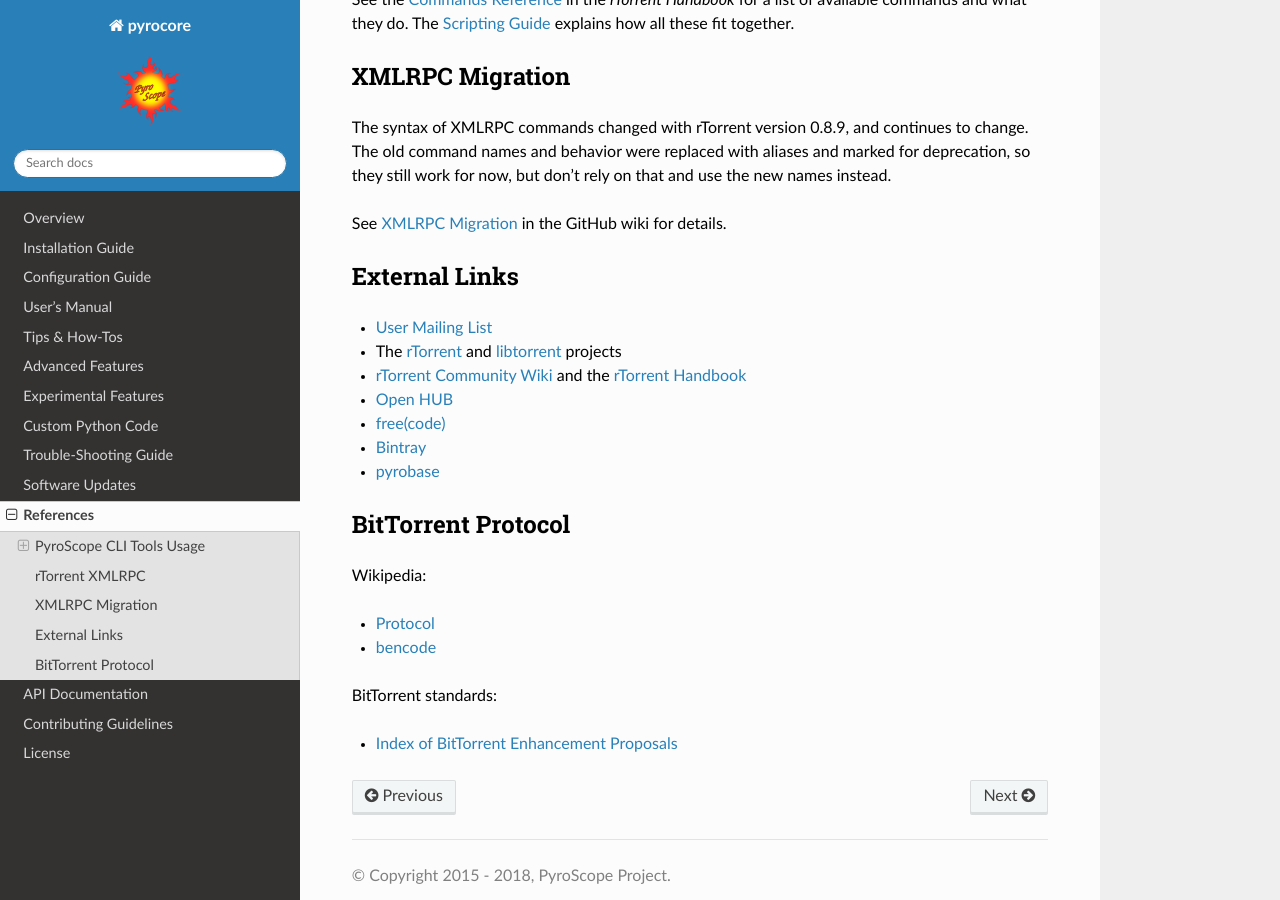
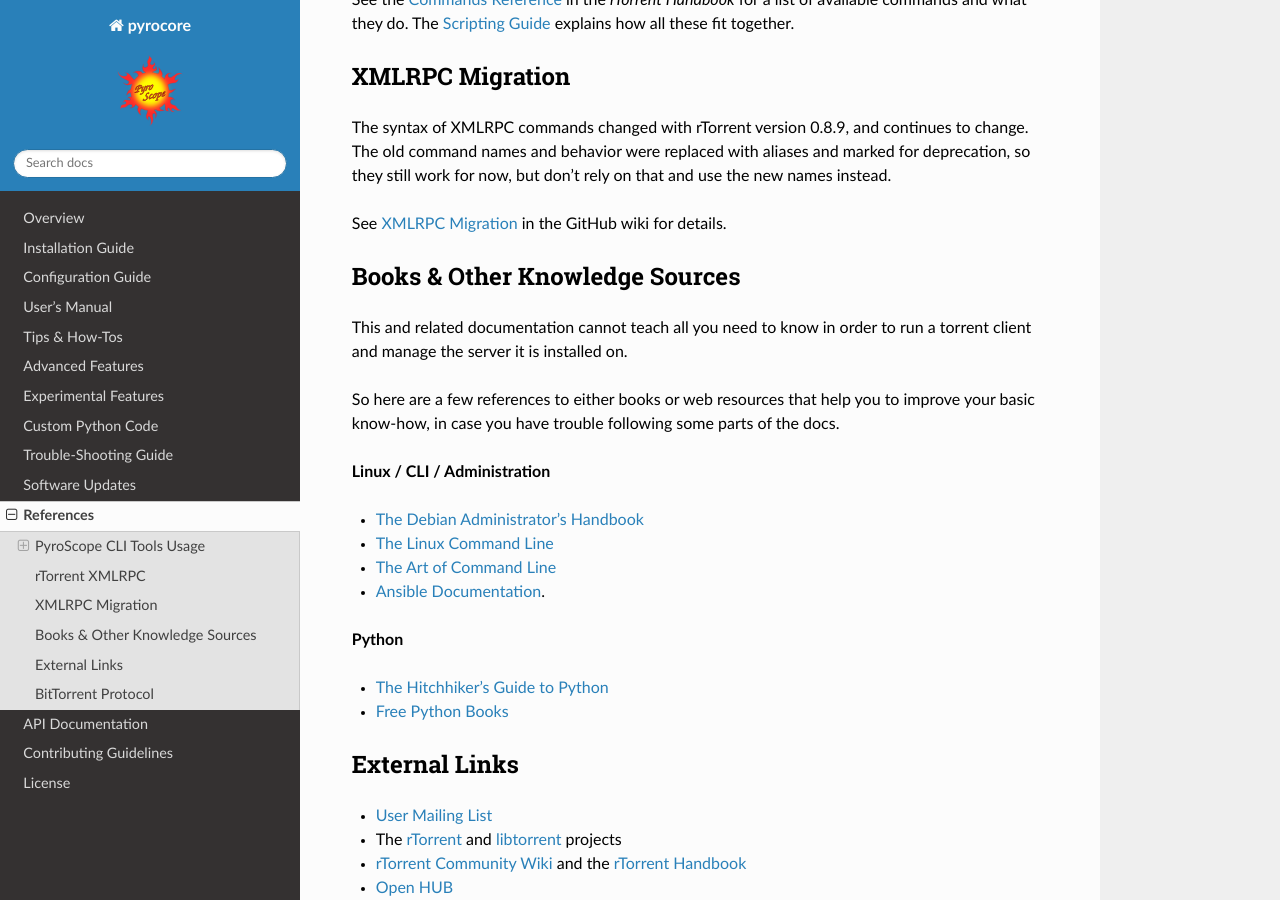
Before and after one commit to pyroscope/pyrocore, a Sphinx documentation site: the page built from docs/references.rst, in a window 1280 px wide and 900 px high, scrolled down 8474 px. Built offline with Sphinx 7.4.7 and the Read the Docs theme 2.0.0, drawn with Linux system fonts in a browser that asks for light colours.

Commit message:
docs: Books & Other Knowledge Sources

```diff
--- a/docs/references.rst
+++ b/docs/references.rst
@@ -37,6 +37,36 @@ See `XMLRPC Migration`_ in the GitHub wiki for details.
 .. _`XMLRPC Migration`: https://github.com/rakshasa/rtorrent/wiki/RPC-Migration-0.9
 
 
+Books & Other Knowledge Sources
+-------------------------------
+
+This and related documentation cannot teach all you need to know in order
+to run a torrent client and manage the server it is installed on.
+
+So here are a few references to either books or web resources that help you
+to improve your basic know-how, in case you have trouble following some parts of the docs.
+
+**Linux / CLI / Administration**
+
+* `The Debian Administrator's Handbook`_
+* `The Linux Command Line`_
+* `The Art of Command Line`_
+* `Ansible Documentation`_.
+
+**Python**
+
+* `The Hitchhiker’s Guide to Python`_
+* `Free Python Books`_
+
+.. _The Debian Administrator's Handbook: https://debian-handbook.info/browse/stable/
+.. _The Linux Command Line: http://linuxcommand.org/tlcl.php
+.. _The Art of Command Line: https://github.com/jlevy/the-art-of-command-line#the-art-of-command-line
+.. _Ansible Documentation: https://docs.ansible.com/#ansible-documentation
+
+.. _`The Hitchhiker’s Guide to Python`: http://docs.python-guide.org/
+.. _`Free Python Books`: https://github.com/TechBookHunter/Free-Python-Books#free-python-books
+
+
 External Links
 --------------
 
```
